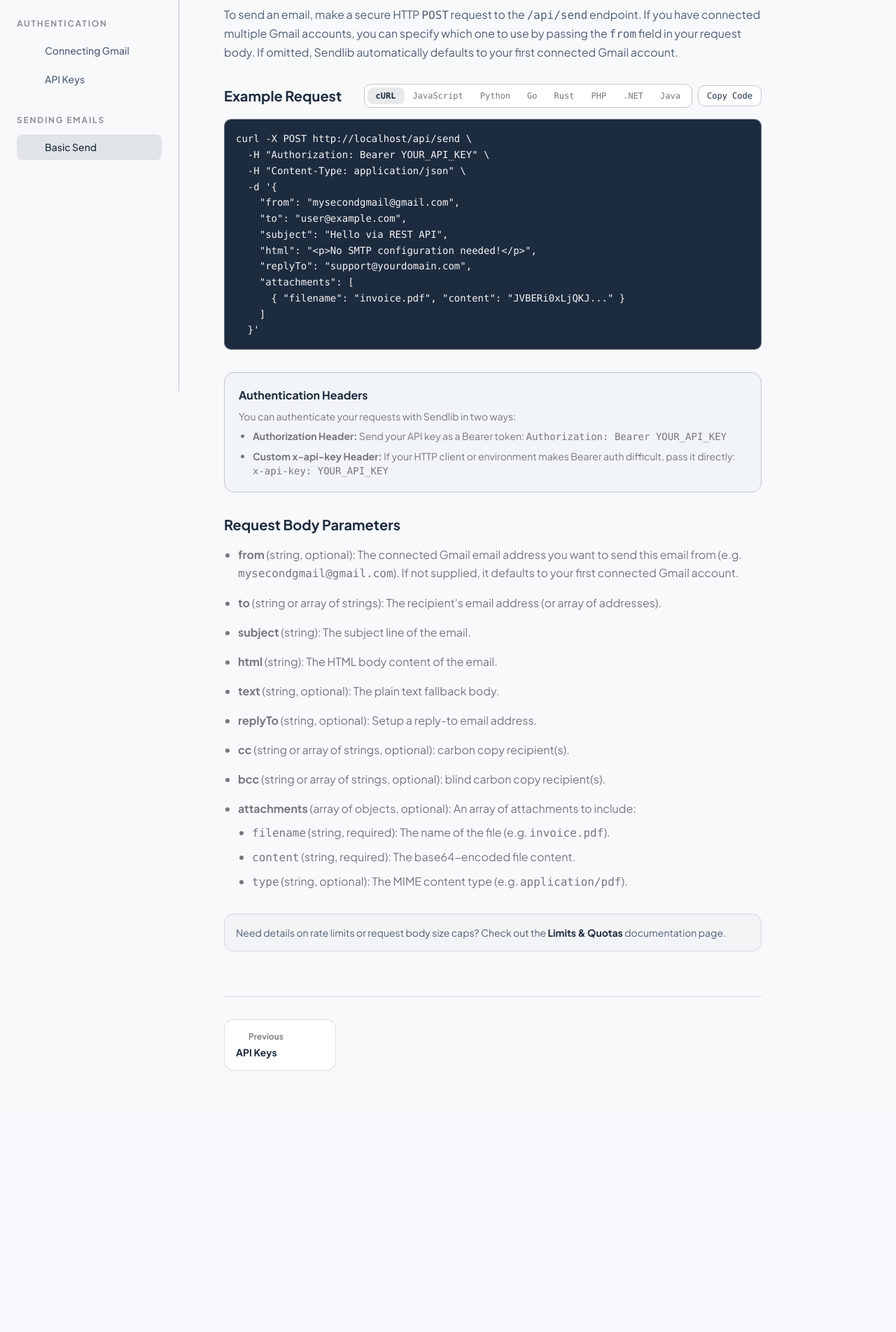
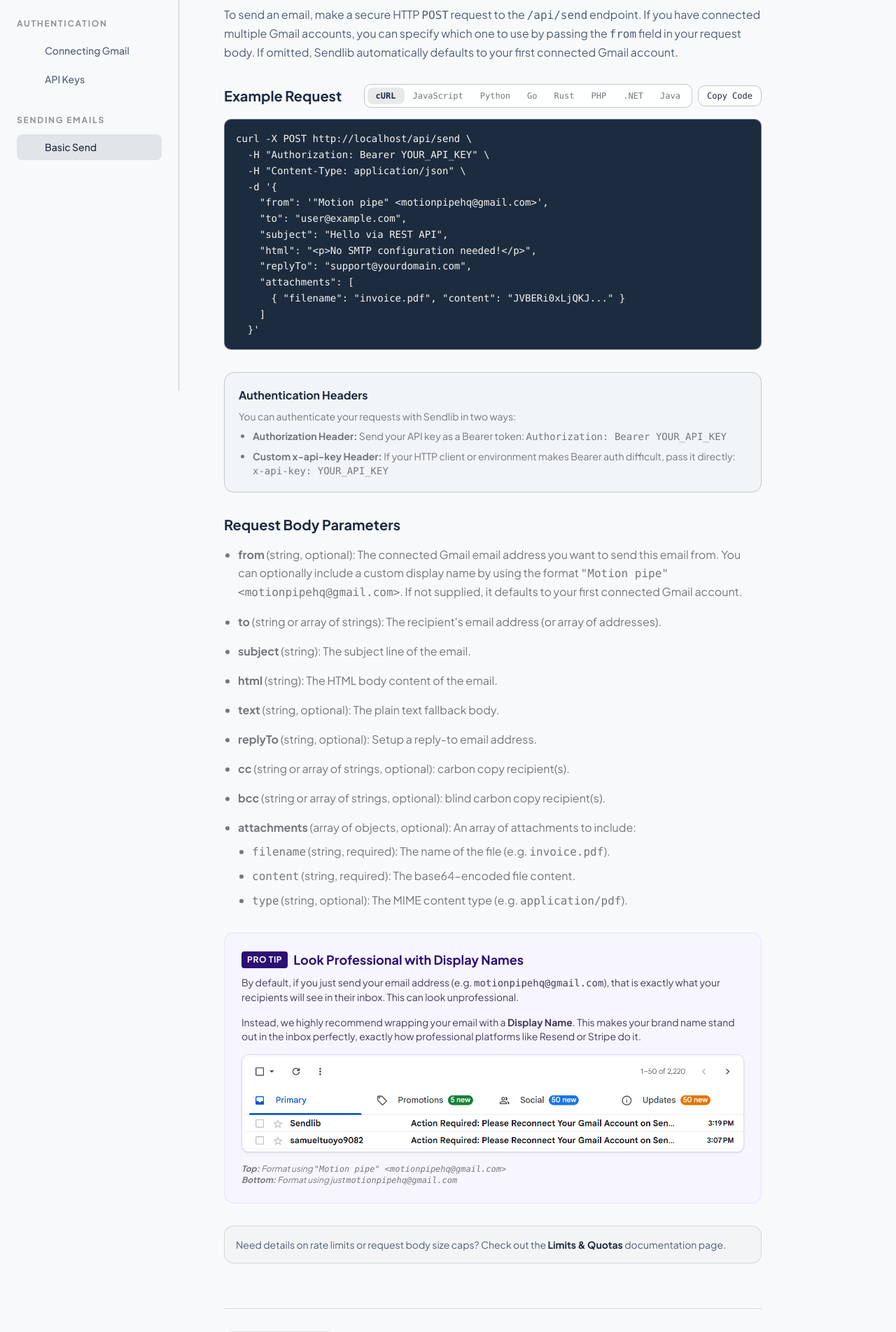
Before and after one commit to samueltuoyo15/send-liberty, a Next.js app: page /docs/send in a window 1280 px wide. Shown: the part 241-2145 px from the top of the page at 70% size. Before the commit the page ends 1836 px from the top, so only its background shows below. Built offline with nearby package versions, Linux system fonts and the light colour scheme; some icons are missing.

Commit message:
docs: add display name pro tip and comparison image

```diff
--- a/app/docs/send/page.tsx
+++ b/app/docs/send/page.tsx
@@ -15,11 +15,11 @@
   const handleCopyCode = () => {
     let snippet = "";
     if (lang === "curl") {
-      snippet = `curl -X POST ${apiUrl}/api/send \\\n  -H "Authorization: Bearer YOUR_API_KEY" \\\n  -H "Content-Type: application/json" \\\n  -d '{\n    "from": "mysecondgmail@gmail.com",\n    "to": "user@example.com",\n    "subject": "Hello via REST API",\n    "html": "<p>No SMTP configuration needed!</p>",\n    "replyTo": "support@yourdomain.com",\n    "attachments": [\n      { "filename": "invoice.pdf", "content": "JVBERi0xLjQKJ..." }\n    ]\n  }'`;
+      snippet = `curl -X POST ${apiUrl}/api/send \\\n  -H "Authorization: Bearer YOUR_API_KEY" \\\n  -H "Content-Type: application/json" \\\n  -d '{\n    "from": '"Motion pipe" <motionpipehq@gmail.com>',\n    "to": "user@example.com",\n    "subject": "Hello via REST API",\n    "html": "<p>No SMTP configuration needed!</p>",\n    "replyTo": "support@yourdomain.com",\n    "attachments": [\n      { "filename": "invoice.pdf", "content": "JVBERi0xLjQKJ..." }\n    ]\n  }'`;
     } else if (lang === "js") {
-      snippet = `await fetch('${apiUrl}/api/send', {\n  method: 'POST',\n  headers: {\n    'Authorization': 'Bearer YOUR_API_KEY',\n    'Content-Type': 'application/json'\n  },\n  body: JSON.stringify({\n    from: 'mysecondgmail@gmail.com',\n    to: 'user@example.com',\n    subject: 'Hello via Fetch!',\n    html: '<p>No SMTP configuration needed!</p>',\n    replyTo: 'support@yourdomain.com',\n    attachments: [\n      { filename: 'invoice.pdf', content: 'JVBERi0xLjQKJ...' }\n    ]\n  })\n});`;
+      snippet = `await fetch('${apiUrl}/api/send', {\n  method: 'POST',\n  headers: {\n    'Authorization': 'Bearer YOUR_API_KEY',\n    'Content-Type': 'application/json'\n  },\n  body: JSON.stringify({\n    from: '"Motion pipe" <motionpipehq@gmail.com>',\n    to: 'user@example.com',\n    subject: 'Hello via Fetch!',\n    html: '<p>No SMTP configuration needed!</p>',\n    replyTo: 'support@yourdomain.com',\n    attachments: [\n      { filename: 'invoice.pdf', content: 'JVBERi0xLjQKJ...' }\n    ]\n  })\n});`;
     } else if (lang === "python") {
-      snippet = `import requests\n\nurl = "${apiUrl}/api/send"\nheaders = {\n  "Authorization": "Bearer YOUR_API_KEY",\n  "Content-Type": "application/json"\n}\npayload = {\n  "from": "mysecondgmail@gmail.com",\n  "to": "user@example.com",\n  "subject": "Hello via Python!",\n  "html": "<p>No SMTP configuration needed!</p>",\n  "replyTo": "support@yourdomain.com",\n  "attachments": [\n    { "filename": "invoice.pdf", "content": "JVBERi0xLjQKJ..." }\n  ]\n}\n\nres = requests.post(url, json=payload, headers=headers)`;
+      snippet = `import requests\n\nurl = "${apiUrl}/api/send"\nheaders = {\n  "Authorization": "Bearer YOUR_API_KEY",\n  "Content-Type": "application/json"\n}\npayload = {\n  "from": '"Motion pipe" <motionpipehq@gmail.com>',\n  "to": "user@example.com",\n  "subject": "Hello via Python!",\n  "html": "<p>No SMTP configuration needed!</p>",\n  "replyTo": "support@yourdomain.com",\n  "attachments": [\n    { "filename": "invoice.pdf", "content": "JVBERi0xLjQKJ..." }\n  ]\n}\n\nres = requests.post(url, json=payload, headers=headers)`;
     } else {
       snippet = `POST ${apiUrl}/api/send`;
     }
@@ -101,7 +101,7 @@
   -H "Authorization: Bearer YOUR_API_KEY" \\
   -H "Content-Type: application/json" \\
   -d '{
-    "from": "mysecondgmail@gmail.com",
+    "from": '"Motion pipe" <motionpipehq@gmail.com>',
     "to": "user@example.com",
     "subject": "Hello via REST API",
     "html": "<p>No SMTP configuration needed!</p>",
@@ -120,7 +120,7 @@
     'Content-Type': 'application/json'
   },
   body: JSON.stringify({
-    from: 'mysecondgmail@gmail.com',
+    from: '"Motion pipe" <motionpipehq@gmail.com>',
     to: 'user@example.com',
     subject: 'Hello via Fetch!',
     html: '<p>No SMTP configuration needed!</p>',
@@ -141,7 +141,7 @@
   "Content-Type": "application/json"
 }
 payload = {
-  "from": "mysecondgmail@gmail.com",
+  "from": '"Motion pipe" <motionpipehq@gmail.com>',
   "to": "user@example.com",
   "subject": "Hello via Python!",
   "html": "<p>No SMTP configuration needed!</p>",
@@ -166,7 +166,7 @@
 
 func main() {
   payload, _ := json.Marshal(map[string]interface{}{
-    "from":    "mysecondgmail@gmail.com",
+    "from":    '"Motion pipe" <motionpipehq@gmail.com>',
     "to":      "user@example.com",
     "subject": "Hello via Go!",
     "html":    "<p>No SMTP configuration needed!</p>",
@@ -187,7 +187,7 @@
 async fn main() -> Result<(), reqwest::Error> {
   let client = reqwest::Client::new();
   let payload = json!({
-    "from": "mysecondgmail@gmail.com",
+    "from": '"Motion pipe" <motionpipehq@gmail.com>',
     "to": "user@example.com",
     "subject": "Hello via Rust!",
     "html": "<p>No SMTP configuration needed!</p>",
@@ -214,7 +214,7 @@
   'Content-Type: application/json'
 ]);
 curl_setopt($ch, CURLOPT_POSTFIELDS, json_encode([
-  'from' => 'mysecondgmail@gmail.com',
+  'from' => '"Motion pipe" <motionpipehq@gmail.com>',
   'to' => 'user@example.com',
   'subject' => 'Hello via PHP!',
   'html' => '<p>No SMTP configuration needed!</p>',
@@ -233,7 +233,7 @@
 client.DefaultRequestHeaders.Add("Authorization", "Bearer YOUR_API_KEY");
 
 var payload = new {
-  from = "mysecondgmail@gmail.com",
+  from = '"Motion pipe" <motionpipehq@gmail.com>',
   to = "user@example.com",
   subject = "Hello via .NET!",
   html = "<p>No SMTP configuration needed!</p>",
@@ -256,7 +256,7 @@
 var client = HttpClient.newHttpClient();
 var payload = """
     {
-      "from": "mysecondgmail@gmail.com",
+      "from": '"Motion pipe" <motionpipehq@gmail.com>',
       "to": "user@example.com",
       "subject": "Hello via Java!",
       "html": "<p>No SMTP configuration needed!</p>",
@@ -293,7 +293,11 @@
 
         <h3 className="text-xl font-bold text-primary-sendlib mt-8 mb-4">Request Body Parameters</h3>
         <ul className="list-disc pl-5 space-y-4 text-[#75777d]">
-          <li><strong>from</strong> (string, optional): The connected Gmail email address you want to send this email from (e.g. <code>mysecondgmail@gmail.com</code>). If not supplied, it defaults to your first connected Gmail account.</li>
+          <li>
+            <strong>from</strong> (string, optional): The connected Gmail email address you want to send this email from.
+            You can optionally include a custom display name by using the format <code>"Motion pipe" &lt;motionpipehq@gmail.com&gt;</code>.
+            If not supplied, it defaults to your first connected Gmail account.
+          </li>
           <li><strong>to</strong> (string or array of strings): The recipient&apos;s email address (or array of addresses).</li>
           <li><strong>subject</strong> (string): The subject line of the email.</li>
           <li><strong>html</strong> (string): The HTML body content of the email.</li>
@@ -311,6 +315,26 @@
           </li>
         </ul>
 
+        <div className="mt-8 p-6 rounded-xl border border-[#d3c5ff]/40 bg-[#f7f5ff] space-y-4">
+          <div className="flex items-center gap-2 mb-2">
+            <span className="bg-[#2c1075] text-white text-xs font-bold px-2 py-1 rounded uppercase tracking-wider">Pro Tip</span>
+            <h4 className="font-bold text-[#2c1075] text-lg m-0">Look Professional with Display Names</h4>
+          </div>
+          <p className="text-sm text-[#463a5d]">
+            By default, if you just send your email address (e.g. <code>motionpipehq@gmail.com</code>), that is exactly what your recipients will see in their inbox. This can look unprofessional.
+          </p>
+          <p className="text-sm text-[#463a5d]">
+            Instead, we highly recommend wrapping your email with a <strong>Display Name</strong>. This makes your brand name stand out in the inbox perfectly, exactly how professional platforms like Resend or Stripe do it.
+          </p>
+          <div className="rounded-lg overflow-hidden border border-[#d3c5ff]/60 shadow-sm my-4">
+            <img src="/compare.png" alt="Comparison between using a display name and not using one" className="w-full h-auto block" />
+          </div>
+          <p className="text-xs text-[#75777d] italic">
+            <strong>Top:</strong> Format using <code>"Motion pipe" &lt;motionpipehq@gmail.com&gt;</code><br/>
+            <strong>Bottom:</strong> Format using just <code>motionpipehq@gmail.com</code>
+          </p>
+        </div>
+
         <div className="p-4 border border-outline-variant/60 bg-surface-container-low rounded-xl text-sm text-secondary mt-8">
           Need details on rate limits or request body size caps? Check out the <a href="/docs/limits" className="font-bold text-primary-sendlib hover:underline">Limits & Quotas</a> documentation page.
         </div>
```
Also changed, not shown: public/compare.png (added).
